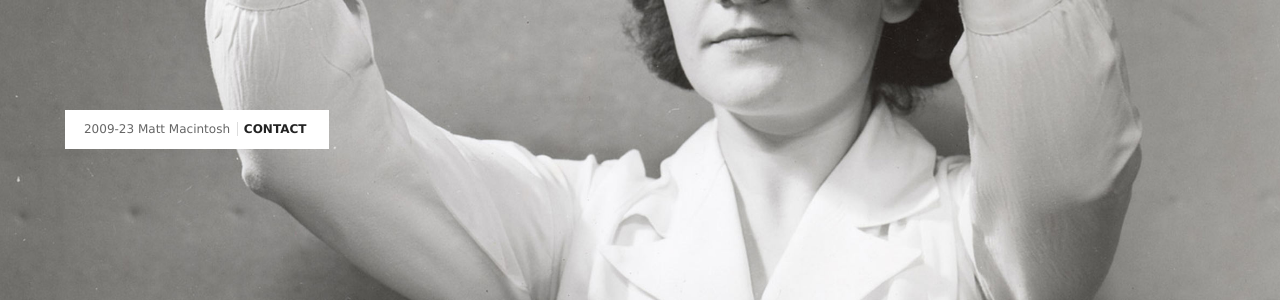
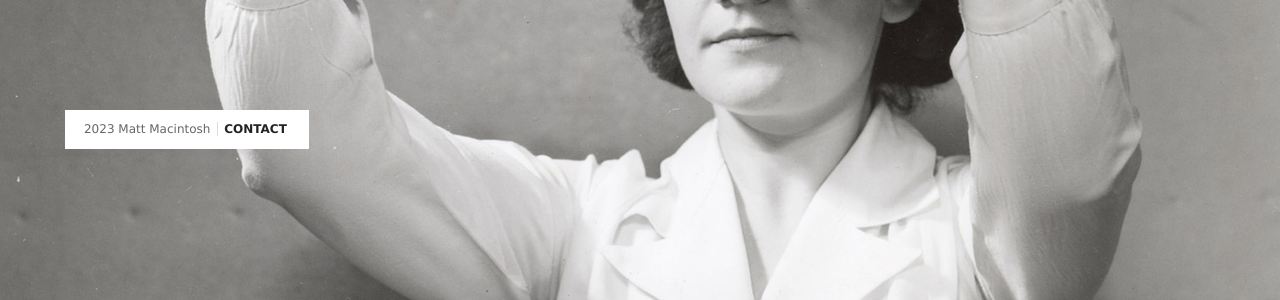
Before and after one commit to mattmacintosh/mattmacintosh.github.io, a Jekyll site: the page built from index.html, in a window 1280 px wide. Shown: the part 458-758 px from the top of the page. Built offline with Jekyll 4.4.1, drawn with Linux system fonts in a browser that asks for light colours.

Commit message:
Change date in footer to current year

```diff
--- a/_layouts/default.html
+++ b/_layouts/default.html
@@ -94,7 +94,7 @@
 
       <nav aria-label="site-information-menu" class="site-info section" role="navigation">
         <ul class="nav">
-          <li class="first">2009-{{ 'now' | date: "%y" }} Matt Macintosh</li>
+          <li class="first">{{ 'now' | date: "%Y" }} Matt Macintosh</li>
           <li><a class="contact highlight" href="/contact/">Contact</a></li>
         </ul>
       </nav>
```
